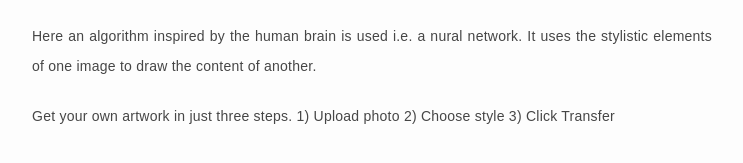
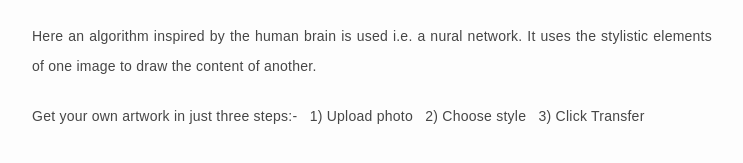
Before and after one commit to akashmeshram/old_website, a Jekyll site: the page built from work/str.md, in a window 1280 px wide. Shown: the part 685-848 px from the top of the page, without its empty margins (268-1011 px from the left). Built offline with Jekyll 4.4.1, drawn with Linux system fonts in a browser that asks for light colours; nearby versions of some CDN libraries; some of the changed lines change nothing that is shown.

Commit message:
Update str.md

```diff
--- a/work/str.md
+++ b/work/str.md
@@ -9,7 +9,7 @@
 
 Here an algorithm inspired by the human brain is used i.e. a nural network. It uses the stylistic elements of one image to draw the content of another.
 
-Get your own artwork in just three steps.
-1) Upload photo
-2) Choose style
-3) Click Transfer
+Get your own artwork in just three steps:- &nbsp;
+1) Upload photo &nbsp;
+2) Choose style &nbsp;
+3) Click Transfer &nbsp;
```
